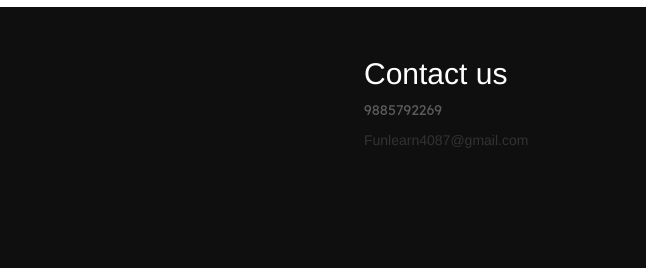
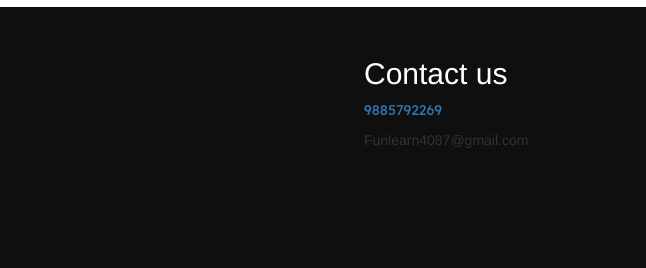
Before and after one commit to FUN-AND-LEARN/FUN-AND-LEARN.github.io, a website: page index.html in a window 1280 px wide. Shown: the part 4068-4336 px from the top of the page, 0-646 px from the left. Drawn offline with nearby package versions, Linux system fonts and the light colour scheme.

Commit message:
Update index.html

```diff
--- a/index.html
+++ b/index.html
@@ -548,7 +548,7 @@
         <div class="about-us" data-aos="fade-right" data-aos-delay="200">
           <h2>Contact us</h2>
           <p>
-            9885792269
+            <a href="tel:9885792269">9885792269</a>
             <p></p>
             Funlearn4087@gmail.com
           </p>
```
